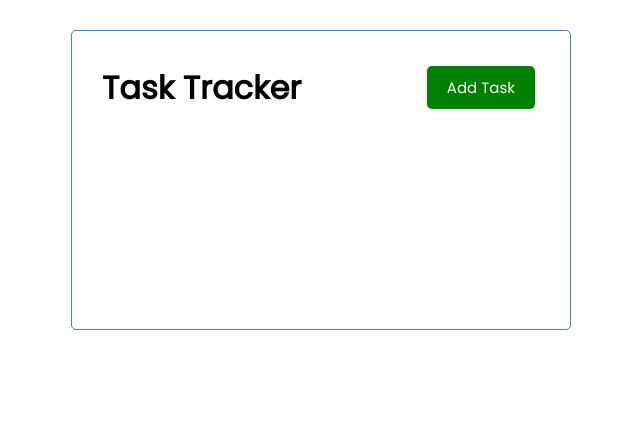
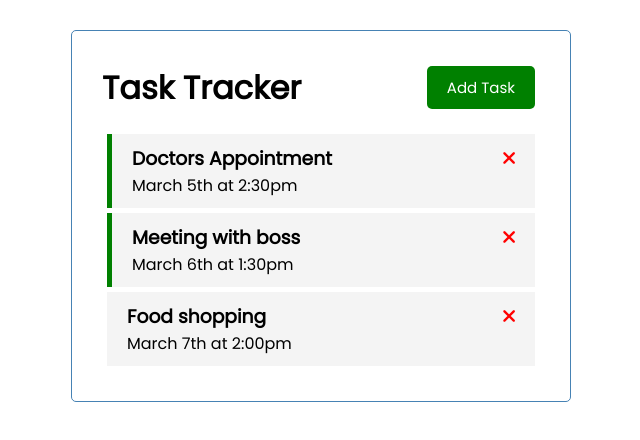
Before and after one commit to pooyadhgh/vue-task-tracker, a Vue app: page / in a window 1280 px wide. Shown: the top 440 px of the page, without its empty margins (319-959 px from the left). Built offline with nearby package versions, Linux system fonts and the light colour scheme.

Commit message:
Add tasks component

```diff
--- a/public/index.html
+++ b/public/index.html
@@ -1,15 +1,26 @@
 <!DOCTYPE html>
 <html lang="">
   <head>
-    <meta charset="utf-8">
-    <meta http-equiv="X-UA-Compatible" content="IE=edge">
-    <meta name="viewport" content="width=device-width,initial-scale=1.0">
-    <link rel="icon" href="<%= BASE_URL %>favicon.ico">
+    <meta charset="utf-8" />
+    <meta http-equiv="X-UA-Compatible" content="IE=edge" />
+    <meta name="viewport" content="width=device-width,initial-scale=1.0" />
+    <link rel="icon" href="<%= BASE_URL %>favicon.ico" />
     <title><%= htmlWebpackPlugin.options.title %></title>
+    <link
+      rel="stylesheet"
+      href="https://cdnjs.cloudflare.com/ajax/libs/font-awesome/6.1.2/css/all.min.css"
+      integrity="sha512-1sCRPdkRXhBV2PBLUdRb4tMg1w2YPf37qatUFeS7zlBy7jJI8Lf4VHwWfZZfpXtYSLy85pkm9GaYVYMfw5BC1A=="
+      crossorigin="anonymous"
+      referrerpolicy="no-referrer"
+    />
   </head>
   <body>
     <noscript>
-      <strong>We're sorry but <%= htmlWebpackPlugin.options.title %> doesn't work properly without JavaScript enabled. Please enable it to continue.</strong>
+      <strong
+        >We're sorry but <%= htmlWebpackPlugin.options.title %> doesn't work
+        properly without JavaScript enabled. Please enable it to
+        continue.</strong
+      >
     </noscript>
     <div id="app"></div>
     <!-- built files will be auto injected -->
--- a/src/App.vue
+++ b/src/App.vue
@@ -1,16 +1,60 @@
 <template>
   <div class="container">
     <Header heading="Task Tracker" />
+    <Tasks
+      :tasks="tasks"
+      @delete-task="deleteTask"
+      @toggle-reminder="toggleReminder"
+    />
   </div>
 </template>
 
 <script>
 import Header from "./components/Header";
+import Tasks from "./components/Tasks";
 
 export default {
   name: "App",
   components: {
     Header,
+    Tasks,
+  },
+  data() {
+    return {
+      tasks: [],
+    };
+  },
+  methods: {
+    deleteTask(id) {
+      this.tasks = this.tasks.filter((task) => task.id !== id);
+    },
+    toggleReminder(id) {
+      this.tasks = this.tasks.map((task) =>
+        task.id === id ? { ...task, reminder: !task.reminder } : task
+      );
+    },
+  },
+  created() {
+    this.tasks = [
+      {
+        id: "1",
+        text: "Doctors Appointment",
+        day: "March 5th at 2:30pm",
+        reminder: true,
+      },
+      {
+        id: "2",
+        text: "Meeting with boss",
+        day: "March 6th at 1:30pm",
+        reminder: true,
+      },
+      {
+        id: "3",
+        text: "Food shopping",
+        day: "March 7th at 2:00pm",
+        reminder: false,
+      },
+    ];
   },
 };
 </script>
--- /dev/null
+++ b/src/components/Task.vue
@@ -0,0 +1,41 @@
+<template>
+  <div
+    :class="[task.reminder ? 'reminder' : '', 'task']"
+    @dblclick="$emit('toggle-reminder', task.id)"
+  >
+    <h3>
+      {{ task.text }}
+      <i @click="$emit('delete-task', task.id)" class="fas fa-times"></i>
+    </h3>
+    <p>{{ task.day }}</p>
+  </div>
+</template>
+
+<script>
+export default {
+  name: "Task",
+  props: {
+    task: Object,
+  },
+};
+</script>
+
+<style scope>
+.fas {
+  color: red;
+}
+.task {
+  background: #f4f4f4;
+  margin: 5px;
+  padding: 10px 20px;
+  cursor: pointer;
+}
+.task.reminder {
+  border-left: 5px solid green;
+}
+.task h3 {
+  display: flex;
+  align-items: center;
+  justify-content: space-between;
+}
+</style>
--- /dev/null
+++ b/src/components/Tasks.vue
@@ -0,0 +1,19 @@
+<template>
+  <div v-for="task in tasks" :key="task.id">
+    <Task
+      :task="task"
+      @delete-task="$emit('delete-task', task.id)"
+      @toggle-reminder="$emit('toggle-reminder', task.id)"
+    />
+  </div>
+</template>
+
+<script>
+import Task from "./Task.vue";
+export default {
+  name: "Tasks",
+  props: { tasks: Array },
+  emits: ["delete-task", "toggle-reminder"],
+  components: { Task },
+};
+</script>
```
